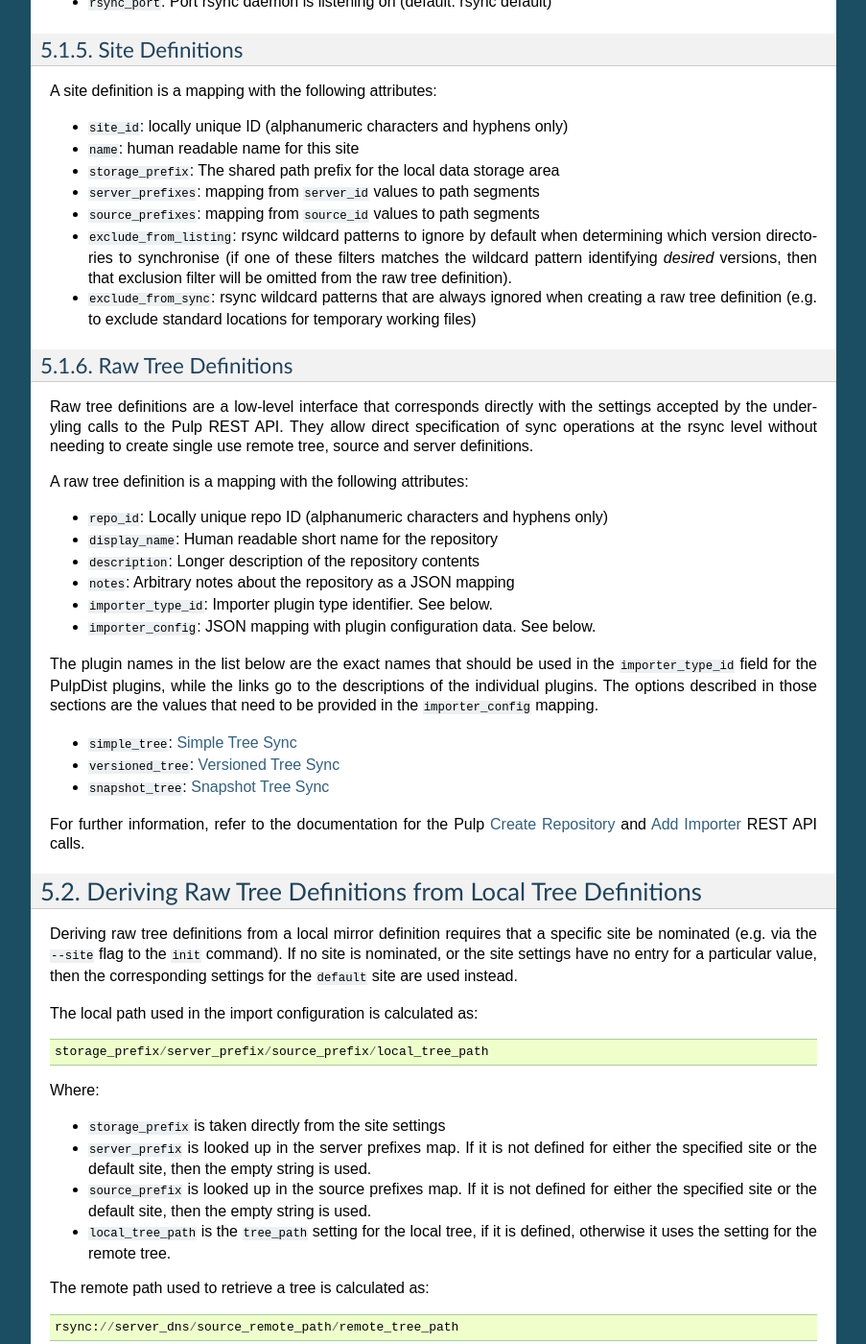
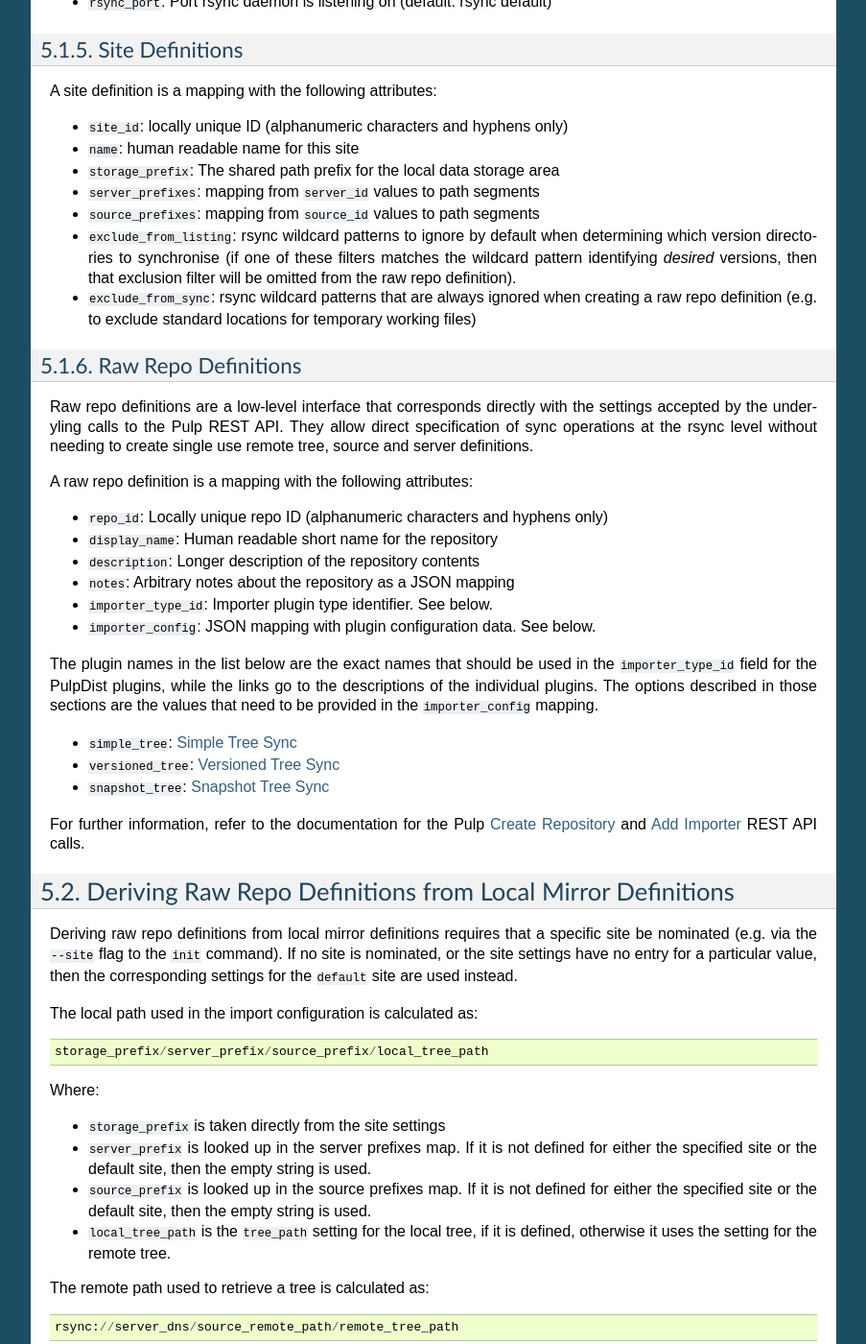
Before and after one commit to ncoghlan/pulpdist, a Sphinx documentation site: the page built from doc/configuration.rst, in a window 1280 px wide and 1400 px high, scrolled down 2752 px. Shown: the whole window at 96% size, without its empty margins (198-1101 px from the left). Built offline with Sphinx 7.4.7, drawn with Linux system fonts in a browser that asks for light colours; the version number could not be read and is left out; some of the changed text lies outside the part shown.

Commit message:
BZ#841084: Rename RAW_TREES to RAW_REPOS in the site config file format

```diff
--- a/doc/cli.rst
+++ b/doc/cli.rst
@@ -99,7 +99,7 @@ configuration file, every repository named in the file.
 By default, the command line client uses the metadata stored on the server to
 identify the available repositories. If this metadata is incomplete or invalid,
 the ``--ignoremeta`` option can be passed before the command to be executed. In
-this mode, the Pulp server will be treated as containing only raw tree
+this mode, the Pulp server will be treated as containing only raw repo
 definitions, allowing listing and manipulation of repos that would otherwise be
 ignored (due to the fact they aren't recorded in the stored metadata).
 
--- a/doc/configuration.rst
+++ b/doc/configuration.rst
@@ -22,7 +22,7 @@ the following attributes:
 * ``REMOTE_SOURCES``: A sequence of `remote source definitions`_.
 * ``REMOTE_SERVERS``: A sequence of `remote server definitions`_.
 * ``SITE_SETTINGS``: A sequence of `site definitions`_.
-* ``RAW_TREES``: A sequence of `raw tree definitions`_.
+* ``RAW_REPOS``: A sequence of `raw repo definitions`_.
 
 The general concept is that:
 
@@ -30,10 +30,10 @@ The general concept is that:
 * each remote tree is provided by a particular remote source
 * each remote source is provided by a particular remote server
 * these settings are combined with the appropriate site settings to create
-  raw tree definitions that are uploaded to the server
-* details of the original settings are stored in the raw tree metadata,
+  raw repo definitions that are uploaded to the server
+* details of the original settings are stored in the raw repo metadata,
   allowing them to be exported again if necessary
-* additional raw trees can be defined and are passed directly to the Pulp
+* additional raw repos can be defined and are passed directly to the Pulp
   server
 
 The current format doesn't allow for the definition of alternative sources for
@@ -184,23 +184,23 @@ A site definition is a mapping with the following attributes:
 * ``exclude_from_listing``: rsync wildcard patterns to ignore by default
   when determining which version directories to synchronise (if one of these
   filters matches the wildcard pattern identifying *desired* versions, then
-  that exclusion filter will be omitted from the raw tree definition).
+  that exclusion filter will be omitted from the raw repo definition).
 * ``exclude_from_sync``: rsync wildcard patterns that are always ignored
-  when creating a raw tree definition (e.g. to exclude standard locations for
+  when creating a raw repo definition (e.g. to exclude standard locations for
   temporary working files)
 
 
 .. _raw-tree-def:
 
-Raw Tree Definitions
+Raw Repo Definitions
 ^^^^^^^^^^^^^^^^^^^^
 
-Raw tree definitions are a low-level interface that corresponds directly with
+Raw repo definitions are a low-level interface that corresponds directly with
 the settings accepted by the underyling calls to the Pulp REST API. They allow
 direct specification of sync operations at the rsync level without needing to
 create single use remote tree, source and server definitions.
 
-A raw tree definition is a mapping with the following attributes:
+A raw repo definition is a mapping with the following attributes:
 
 * ``repo_id``: Locally unique repo ID (alphanumeric characters and hyphens only)
 * ``display_name``: Human readable short name for the repository
@@ -228,10 +228,10 @@ For further information, refer to the documentation for the Pulp
 
 .. _deriving-tree-defs:
 
-Deriving Raw Tree Definitions from Local Tree Definitions
----------------------------------------------------------
+Deriving Raw Repo Definitions from Local Mirror Definitions
+-----------------------------------------------------------
 
-Deriving raw tree definitions from a local mirror definition requires that a
+Deriving raw repo definitions from local mirror definitions requires that a
 specific site be nominated (e.g. via the ``--site`` flag to the ``init``
 command). If no site is nominated, or the site settings have no entry for a
 particular value, then the corresponding settings for the ``default`` site
@@ -372,14 +372,14 @@ layout appropriately). This section aims to break the example down
 into components and explain how each of them works.
 
 
-The Raw Tree Definition
+The Raw Repo Definition
 ^^^^^^^^^^^^^^^^^^^^^^^
 
 The example configuration includes a single
-:ref:`Raw Tree Definition <raw-tree-def>`. For ease
+:ref:`Raw Repo Definition <raw-tree-def>`. For ease
 of reference, it is reproduced here::
 
-   "RAW_TREES": [
+   "RAW_REPOS": [
      {
        "repo_id": "raw_sync",
        "display_name": "Raw Sync Demo",
```
Also changed, not shown: other parts of doc/configuration.rst (+1 -1 lines), 7 other files.
